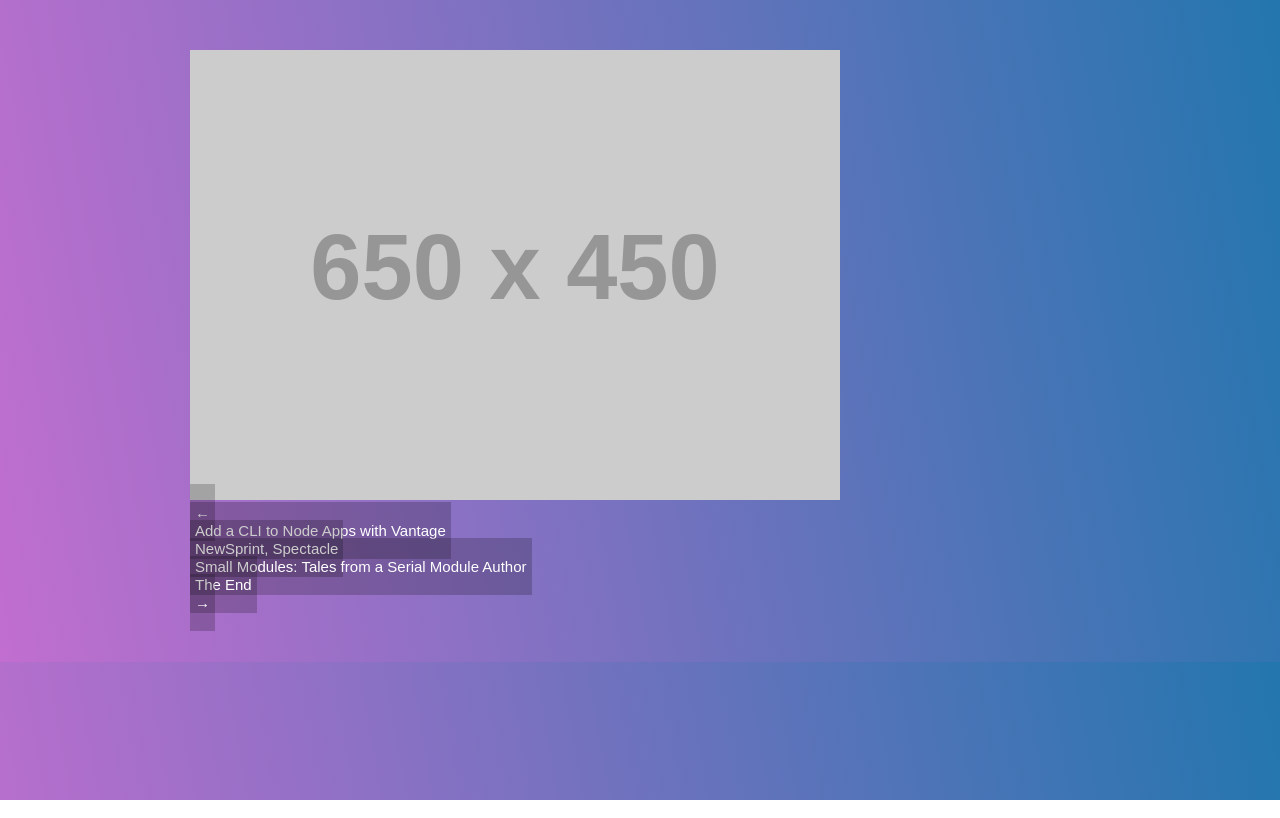
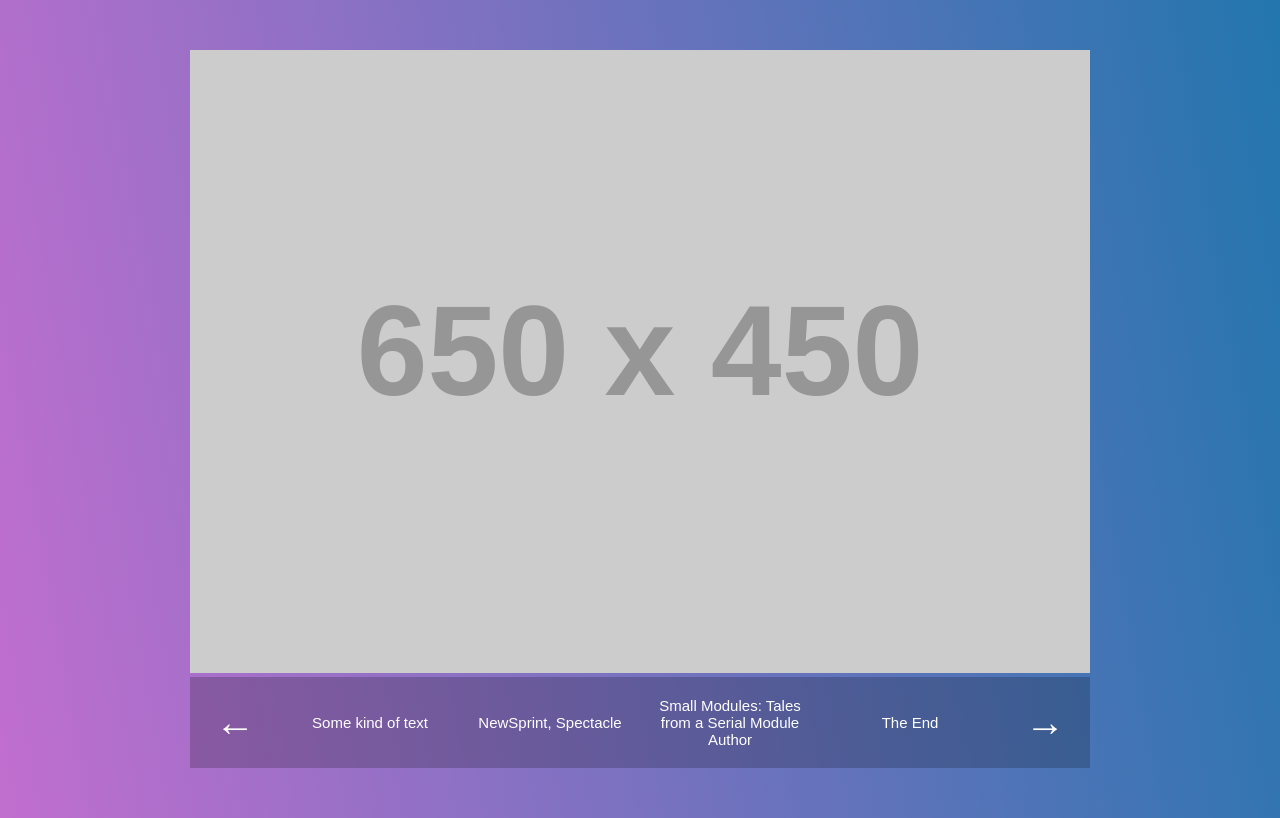
Before and after one commit to juliemoon/flexbox, a website: page nesting.html in a window 1280 px wide. Drawn offline with Linux system fonts and the light colour scheme; placeholder pictures from the web are drawn by us.

Commit message:
add span tags in html and content aligns in center while stretching

```diff
--- a/nesting.css
+++ b/nesting.css
@@ -12,15 +12,19 @@ body {
   background-image: linear-gradient(260deg, #2376ae 0%, #c16ecf 100%);
 }
 
-.wrapper{
-  max-width:1000px;
+.wrapper {
+  max-width: 1000px;
   margin: 0 auto;
-  padding: 50px;
+  padding:50px;
 }
 
-.img{
+img {
+  width:100%;
+}
+/*
+img{
   max-width:100%;
-}
+} */
 
 a {
   color:white;
@@ -35,8 +39,55 @@ a:hover {
   background:rgba(0,0,0,0.4);
 }
 
+/* =================================================================================================
+we are going to make the parent container flex and then continue to make subsequent child "flex-items"  the parent container. This makes the child elements the flex containers and flex item. Remember some
+flex properties can only be placed on child elements. BUT once the <a> tags become flex containers,
+we need to wrap the content in something <span> to make it flex containers to manipulate. Can't
+manipulate just text!
+ * =================================================================================================/
+
+/* ul is the flex container */
 .slider-nav ul {
   list-style: none;
   margin: 0;
   padding: 0;
+  display:flex;
 }
+
+/* our first flex item */
+.slider-nav li {
+  /* looks wonky but it's really the links <a> that's causing the problem */
+  flex: 2;
+  /* text-align: center; */
+  /* border: 1px solid red; */
+  /*
+  setting the li as flex containers means all the anchor texts will be flex-items
+  fixes the need for the greyscale background to stretch all the way down
+  */
+  display: flex; /* making the flex item a parent container*/
+}
+
+.slider-nav .arrow {
+  flex: 1;
+}
+
+.slider-nav .arrow a {
+  font-size: 40px;
+}
+
+/* Flex container and child! Needs another element to act as child container */
+.slider-nav a {
+  flex-basis: 100%;
+  display:flex;
+  align-items: center;
+  padding:20px 5px;
+  /* display: block;
+  width:100%; */
+}
+
+.slider-nav span {
+  /* change display to block because span's default value is inline */
+  display: block;
+  flex:1;
+  text-align: center;
+}
--- a/nesting.html
+++ b/nesting.html
@@ -16,22 +16,22 @@
     <nav class="slider-nav">
       <ul>
         <li class="arrow">
-          <a href="#">←</a>
+          <a href="#"><span>←</span></a>
         </li>
         <li>
-          <a href="#">Add a CLI to Node Apps with Vantage</a>
+          <a href="#"><span>Some kind of text</span></a>
         </li>
         <li>
-          <a href="#">NewSprint, Spectacle</a>
+          <a href="#"><span>NewSprint, Spectacle</span></a>
         </li>
         <li>
-          <a href="#">Small Modules: Tales from a Serial Module Author</a>
+          <a href="#"><span>Small Modules: Tales from a Serial Module Author</span></a>
         </li>
         <li>
-          <a href="#">The End</a>
+          <a href="#"><span>The End</span></a>
         </li>
         <li class="arrow">
-          <a href="#">→</a>
+          <a href="#"><span>→</span></a>
         </li>
       </ul>
     </nav>
```
